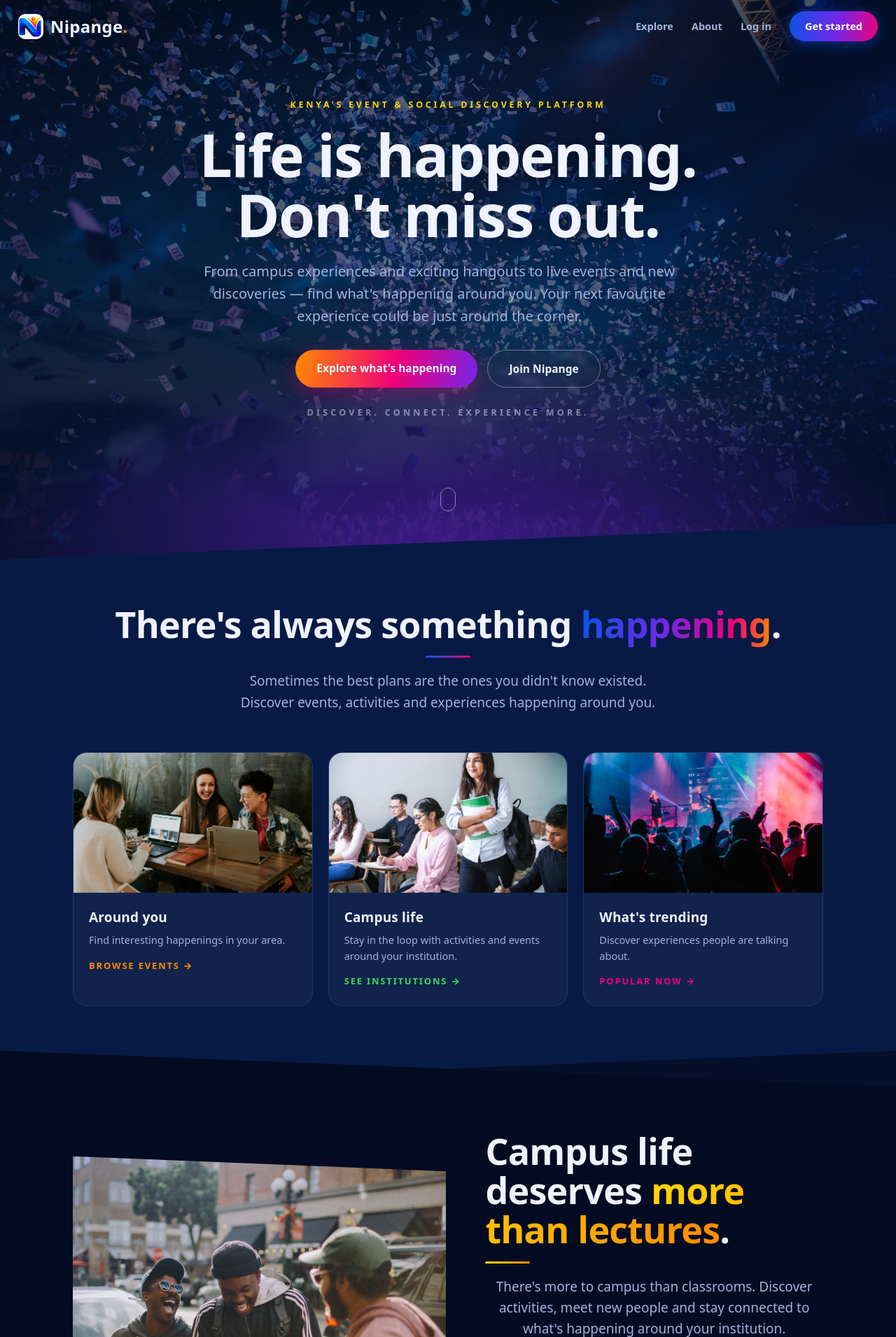
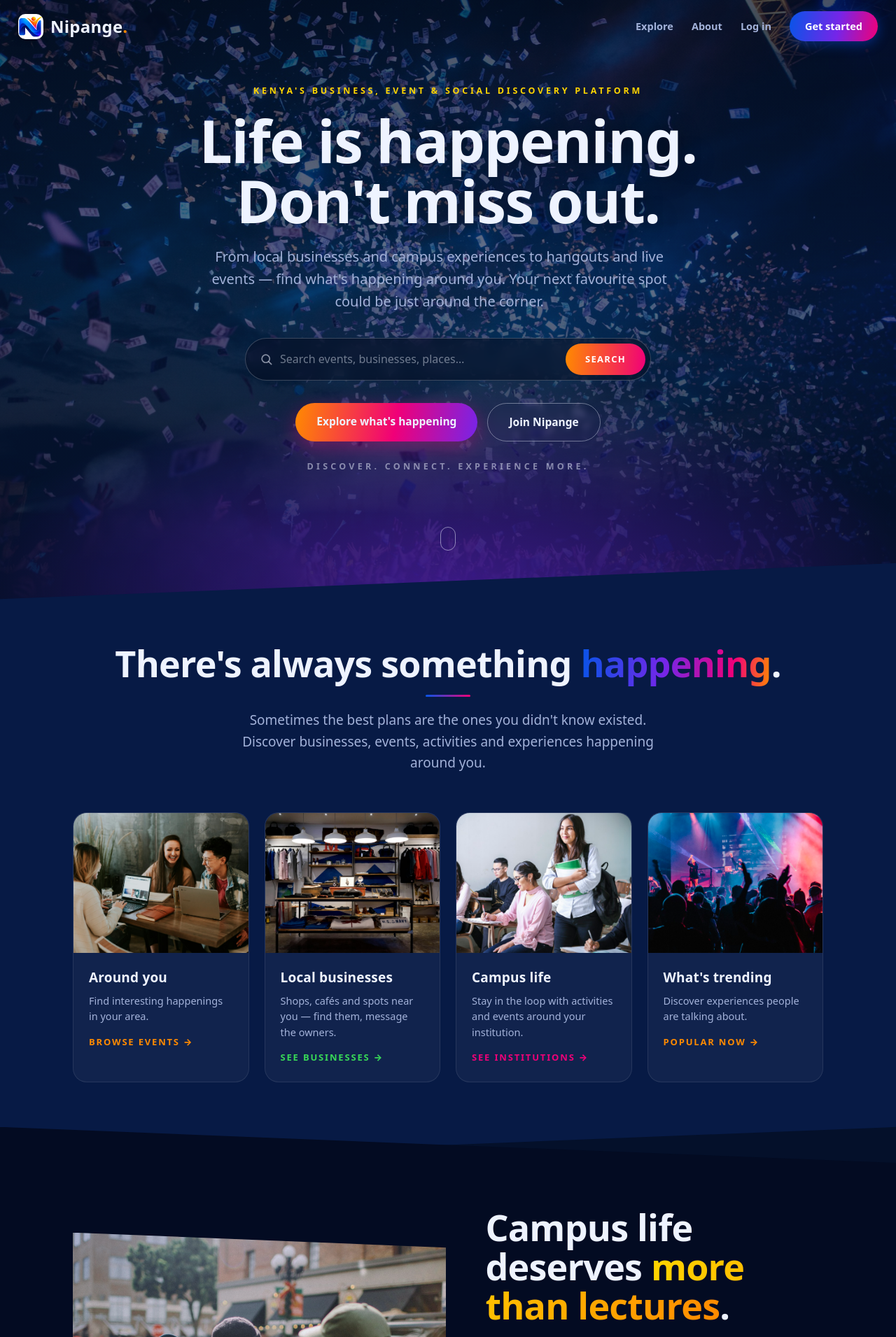
Before and after one commit to Collinskib/tukutane, a PHP site: page / in a window 1280 px wide. Shown: the top 1911 px of the page at 70% size. Run offline with PHP 8.4, Linux system fonts and the light colour scheme.

Commit message:
Landing: position as business+event+social discovery, hero search
Reflect that Nipange covers businesses too (venues.php), not just
events — updated eyebrow, meta/OG copy, section subs, steps and footer,
plus a new "Local businesses" discovery card linking to /venues.php.

Also adds a hero search bar (GET /index.php?view=discover&q=…) and a
subtle Ken Burns animation on the hero/CTA photography, gated by the
existing prefers-reduced-motion block.

Generated with [Devin](https://devin.ai)

Co-Authored-By: Devin <158243242+devin-ai-integration[bot]@users.noreply.github.com>

```diff
--- a/assets/landing.css
+++ b/assets/landing.css
@@ -53,7 +53,20 @@
 
 /* ---------- hero ---------- */
 .lp-hero{position:relative;min-height:100vh;min-height:100dvh;display:flex;align-items:center;justify-content:center;text-align:center;padding:120px 24px 14vw;overflow:hidden}
-.lp-hero-img{position:absolute;inset:0;width:100%;height:100%;object-fit:cover;object-position:center 38%}
+.lp-hero-img{position:absolute;inset:0;width:100%;height:100%;object-fit:cover;object-position:center 38%;will-change:transform;animation:lpkb 26s ease-in-out infinite alternate}
+@keyframes lpkb{from{transform:scale(1.04) translate(0,0)}to{transform:scale(1.16) translate(-1.8%,2%)}}
+.lp-cta-img{will-change:transform;animation:lpkb 32s ease-in-out infinite alternate-reverse}
+
+/* ---------- hero search ---------- */
+.lp-search{display:flex;align-items:center;gap:10px;max-width:580px;margin:36px auto 0;padding:7px 7px 7px 20px;background:rgba(4,14,36,.6);border:1px solid rgba(238,243,255,.22);border-radius:999px;backdrop-filter:blur(10px);-webkit-backdrop-filter:blur(10px);transition:border-color .25s,box-shadow .3s}
+.lp-search:focus-within{border-color:rgba(255,138,0,.65);box-shadow:0 0 0 4px rgba(255,138,0,.14),0 18px 50px rgba(0,0,0,.35)}
+.lp-search svg{width:19px;height:19px;flex:none;color:rgba(238,243,255,.55)}
+.lp-search input{flex:1;min-width:0;background:none;border:0;outline:0;color:var(--ink);font:inherit;font-size:16px;padding:8px 0}
+.lp-search input::placeholder{color:rgba(238,243,255,.45)}
+.lp-search input::-webkit-search-cancel-button{-webkit-appearance:none;appearance:none}
+.lp-search button{flex:none;border:0;cursor:pointer;padding:12px 28px;border-radius:999px;background:linear-gradient(95deg,var(--orange),var(--pink));color:#fff;font:inherit;font-size:13px;font-weight:800;letter-spacing:.1em;text-transform:uppercase;transition:transform .18s,box-shadow .3s,filter .2s}
+.lp-search button:hover{transform:translateY(-1px);filter:brightness(1.08);box-shadow:0 10px 30px rgba(240,0,120,.4)}
+.lp-search button:active{transform:scale(.97)}
 .lp-hero-veil{position:absolute;inset:0;background:
   radial-gradient(90% 60% at 50% 100%,rgba(118,37,232,.5),transparent 60%),
   linear-gradient(180deg,rgba(4,16,42,.72) 0%,rgba(7,26,69,.62) 45%,rgba(4,16,42,.94) 100%)}
@@ -77,7 +90,7 @@
 .lp-sec .lp-sub{text-align:center}
 
 /* ---------- discovery cards ---------- */
-.lp-cards{display:grid;grid-template-columns:repeat(3,1fr);gap:22px;margin-top:56px}
+.lp-cards{display:grid;grid-template-columns:repeat(auto-fit,minmax(230px,1fr));gap:22px;margin-top:56px}
 .lp-card{display:block;text-decoration:none;background:rgba(238,243,255,.045);border:1px solid rgba(238,243,255,.09);border-radius:20px;overflow:hidden;transition:transform .25s,box-shadow .3s,border-color .25s}
 .lp-card:hover{transform:translateY(-6px);border-color:rgba(238,243,255,.22);box-shadow:0 24px 60px rgba(0,0,0,.45)}
 .lp-card-img{display:block;height:200px;overflow:hidden}
@@ -158,6 +171,8 @@
   .lp-nav{padding:12px 16px}
   .lp-logo span{font-size:20px}
   .lp-hero{padding:110px 20px 18vw}
+  .lp-search{margin-top:28px;padding:6px 6px 6px 16px}
+  .lp-search button{padding:11px 20px}
   .lp-cards{grid-template-columns:1fr;gap:16px;margin-top:40px}
   .lp-card-img{height:170px}
   .lp-steps{grid-template-columns:1fr;gap:14px;margin-top:40px}
--- a/includes/landing.php
+++ b/includes/landing.php
@@ -12,12 +12,12 @@ function landing_page(): void {
 <meta name="viewport" content="width=device-width, initial-scale=1, viewport-fit=cover">
 <meta name="theme-color" content="#071A45">
 <title>Nipange — Life is happening. Don't miss out.</title>
-<meta name="description" content="Discover events, campus activities, hangouts and new experiences around you. Nipange is Kenya's event & social discovery platform — free to join.">
+<meta name="description" content="Discover businesses, events, campus activities, hangouts and new experiences around you. Nipange is Kenya's business, event & social discovery platform — free to join.">
 <link rel="canonical" href="<?= e(absolute_url('/')) ?>">
 <meta property="og:type" content="website">
 <meta property="og:site_name" content="Nipange">
 <meta property="og:title" content="Nipange — Life is happening. Don't miss out.">
-<meta property="og:description" content="From campus experiences and exciting hangouts to live events and new discoveries — find what's happening around you.">
+<meta property="og:description" content="From local businesses and campus experiences to hangouts, live events and new discoveries — find what's happening around you.">
 <meta property="og:image" content="<?= e(absolute_url('/assets/landing/hero.jpg')) ?>">
 <meta property="og:url" content="<?= e(absolute_url('/')) ?>">
 <meta name="twitter:card" content="summary_large_image">
@@ -25,7 +25,7 @@ function landing_page(): void {
 <link rel="icon" href="/assets/icons/icon-192.png">
 <link rel="apple-touch-icon" href="/assets/icons/icon-192.png">
 <link rel="preload" as="image" href="/assets/landing/hero.jpg">
-<link rel="stylesheet" href="/assets/landing.css?v=3">
+<link rel="stylesheet" href="/assets/landing.css?v=4">
 </head>
 <body class="lp">
 
@@ -52,9 +52,15 @@ function landing_page(): void {
     <img class="lp-hero-img" src="/assets/landing/hero.jpg" alt="A crowd celebrating under falling confetti" fetchpriority="high">
     <div class="lp-hero-veil" aria-hidden="true"></div>
     <div class="lp-hero-in lp-rev">
-      <p class="lp-eyebrow">Kenya's event &amp; social discovery platform</p>
+      <p class="lp-eyebrow">Kenya's business, event &amp; social discovery platform</p>
       <h1>Life is happening.<br>Don't miss out.</h1>
-      <p class="lp-lead">From campus experiences and exciting hangouts to live events and new discoveries — find what's happening around you. Your next favourite experience could be just around the corner.</p>
+      <p class="lp-lead">From local businesses and campus experiences to hangouts and live events — find what's happening around you. Your next favourite spot could be just around the corner.</p>
+      <form class="lp-search" action="/index.php" method="get" role="search">
+        <input type="hidden" name="view" value="discover">
+        <svg viewBox="0 0 24 24" aria-hidden="true"><circle cx="11" cy="11" r="7" fill="none" stroke="currentColor" stroke-width="2.2"/><path d="M16.5 16.5 21 21" stroke="currentColor" stroke-width="2.2" stroke-linecap="round"/></svg>
+        <input name="q" type="search" placeholder="Search events, businesses, places…" aria-label="Search events and businesses" autocomplete="off">
+        <button type="submit">Search</button>
+      </form>
       <div class="lp-ctas">
         <a class="lp-btn lp-btn-hot" href="<?= e($ev) ?>">Explore what's happening</a>
         <a class="lp-btn lp-btn-ghost" href="/auth.php?mode=register">Join Nipange</a>
@@ -68,17 +74,21 @@ function landing_page(): void {
   <section class="lp-sec lp-s1">
     <div class="lp-wrap">
       <h2 class="lp-rev">There's always something <em>happening</em>.</h2>
-      <p class="lp-sub lp-rev">Sometimes the best plans are the ones you didn't know existed. Discover events, activities and experiences happening around you.</p>
+      <p class="lp-sub lp-rev">Sometimes the best plans are the ones you didn't know existed. Discover businesses, events, activities and experiences happening around you.</p>
       <div class="lp-cards">
         <a class="lp-card lp-rev" href="<?= e($ev) ?>">
           <span class="lp-card-img"><img src="/assets/landing/laptops.jpg" alt="Friends hanging out together over a table" loading="lazy" decoding="async"></span>
           <span class="lp-card-body"><b>Around you</b><small>Find interesting happenings in your area.</small><i>Browse events →</i></span>
         </a>
-        <a class="lp-card lp-rev" href="/institutions.php" style="--d:80ms">
+        <a class="lp-card lp-rev" href="/venues.php" style="--d:80ms">
+          <span class="lp-card-img"><img src="/assets/landing/spots.jpg" alt="Inside a local clothing boutique with racks and shelves" loading="lazy" decoding="async"></span>
+          <span class="lp-card-body"><b>Local businesses</b><small>Shops, cafés and spots near you — find them, message the owners.</small><i>See businesses →</i></span>
+        </a>
+        <a class="lp-card lp-rev" href="/institutions.php" style="--d:160ms">
           <span class="lp-card-img"><img src="/assets/landing/students.jpg" alt="Students walking together on campus" loading="lazy" decoding="async"></span>
           <span class="lp-card-body"><b>Campus life</b><small>Stay in the loop with activities and events around your institution.</small><i>See institutions →</i></span>
         </a>
-        <a class="lp-card lp-rev" href="<?= e($ev) ?>&amp;sort=popular" style="--d:160ms">
+        <a class="lp-card lp-rev" href="<?= e($ev) ?>&amp;sort=popular" style="--d:240ms">
           <span class="lp-card-img"><img src="/assets/landing/stage.jpg" alt="A concert stage lit in pink and blue above a crowd" loading="lazy" decoding="async"></span>
           <span class="lp-card-body"><b>What's trending</b><small>Discover experiences people are talking about.</small><i>Popular now →</i></span>
         </a>
@@ -108,7 +118,7 @@ function landing_page(): void {
     <div class="lp-wrap lp-split lp-flip">
       <div class="lp-split-txt lp-rev">
         <h2>Make room for <em>better experiences</em>.</h2>
-        <p class="lp-sub">Find your next hangout, discover something new or get involved in what's happening around you. Nipange makes discovering experiences easier.</p>
+        <p class="lp-sub">Find your next hangout, a new favourite spot or get involved in what's happening around you. Nipange makes discovering businesses and experiences easier.</p>
         <a class="lp-btn lp-btn-line" href="<?= e($ev) ?>">See what's on</a>
       </div>
       <div class="lp-duo lp-rev">
@@ -123,7 +133,7 @@ function landing_page(): void {
     <div class="lp-wrap">
       <h2 class="lp-rev">Your next experience is <em>closer than you think</em>.</h2>
       <div class="lp-steps">
-        <div class="lp-step lp-rev"><b>01</b><h3>Discover</h3><p>Explore events and activities around you.</p></div>
+        <div class="lp-step lp-rev"><b>01</b><h3>Discover</h3><p>Explore businesses, events and activities around you.</p></div>
         <div class="lp-step lp-rev" style="--d:90ms"><b>02</b><h3>Find your vibe</h3><p>Browse experiences that interest you.</p></div>
         <div class="lp-step lp-rev" style="--d:180ms"><b>03</b><h3>Get involved</h3><p>Join in, participate and make the most of what's happening.</p></div>
       </div>
@@ -149,11 +159,12 @@ function landing_page(): void {
   <div class="lp-wrap lp-foot-in">
     <div class="lp-foot-brand">
       <a class="lp-logo" href="/index.php"><img src="/assets/icons/logo.png" alt=""><span>Nipange<i>.</i></span></a>
-      <p>Find gatherings, events, people and experiences around you — across Kenya.</p>
+      <p>Find businesses, events, people and experiences around you — across Kenya.</p>
     </div>
     <nav class="lp-foot-links" aria-label="Footer">
       <div><strong>Explore</strong>
         <a href="<?= e($ev) ?>">Events</a>
+        <a href="/venues.php">Businesses</a>
         <a href="/about.php">About Nipange</a>
         <a href="/institutions.php">Institutions</a>
       </div>
```
Also changed, not shown: assets/landing/spots.jpg (added).
